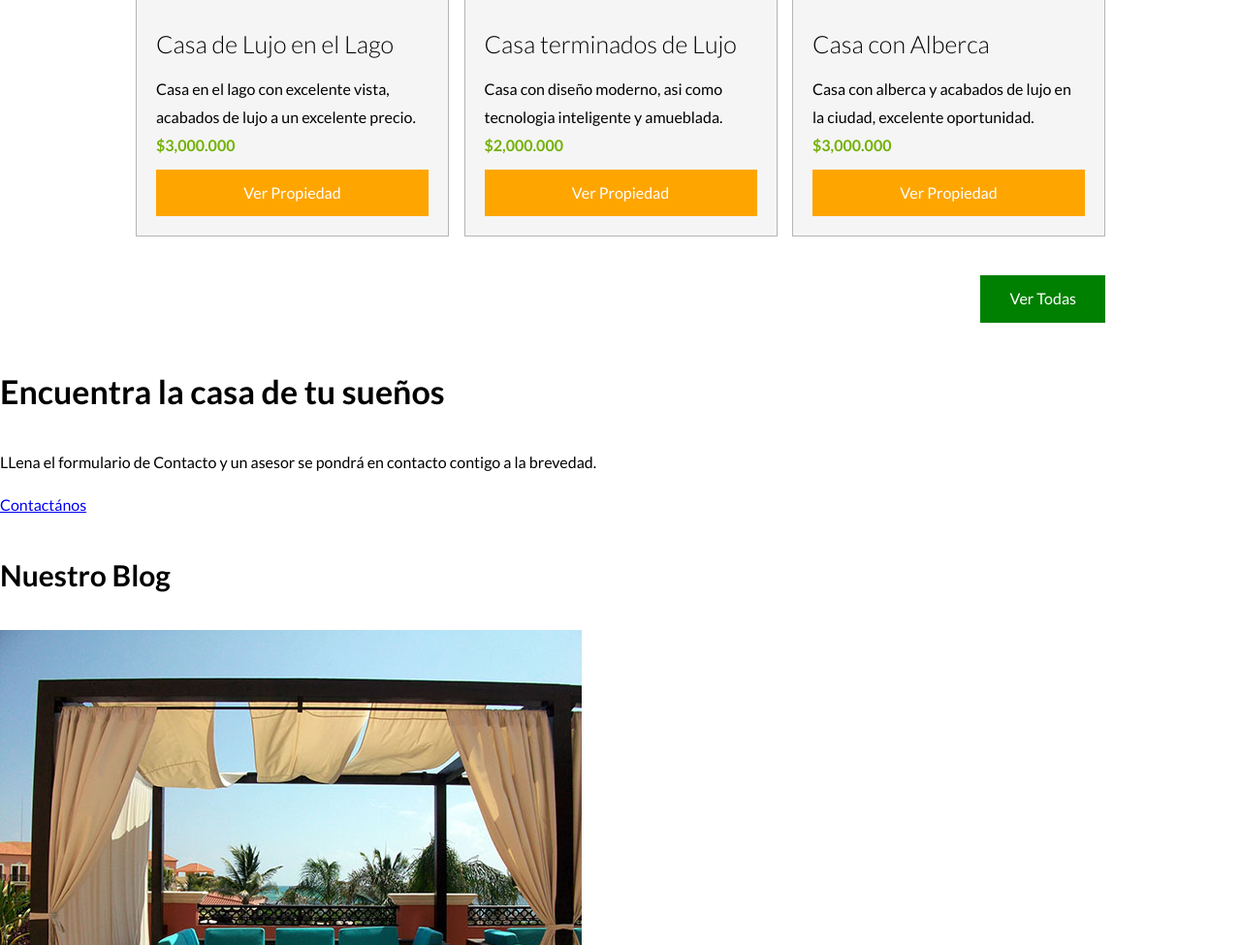
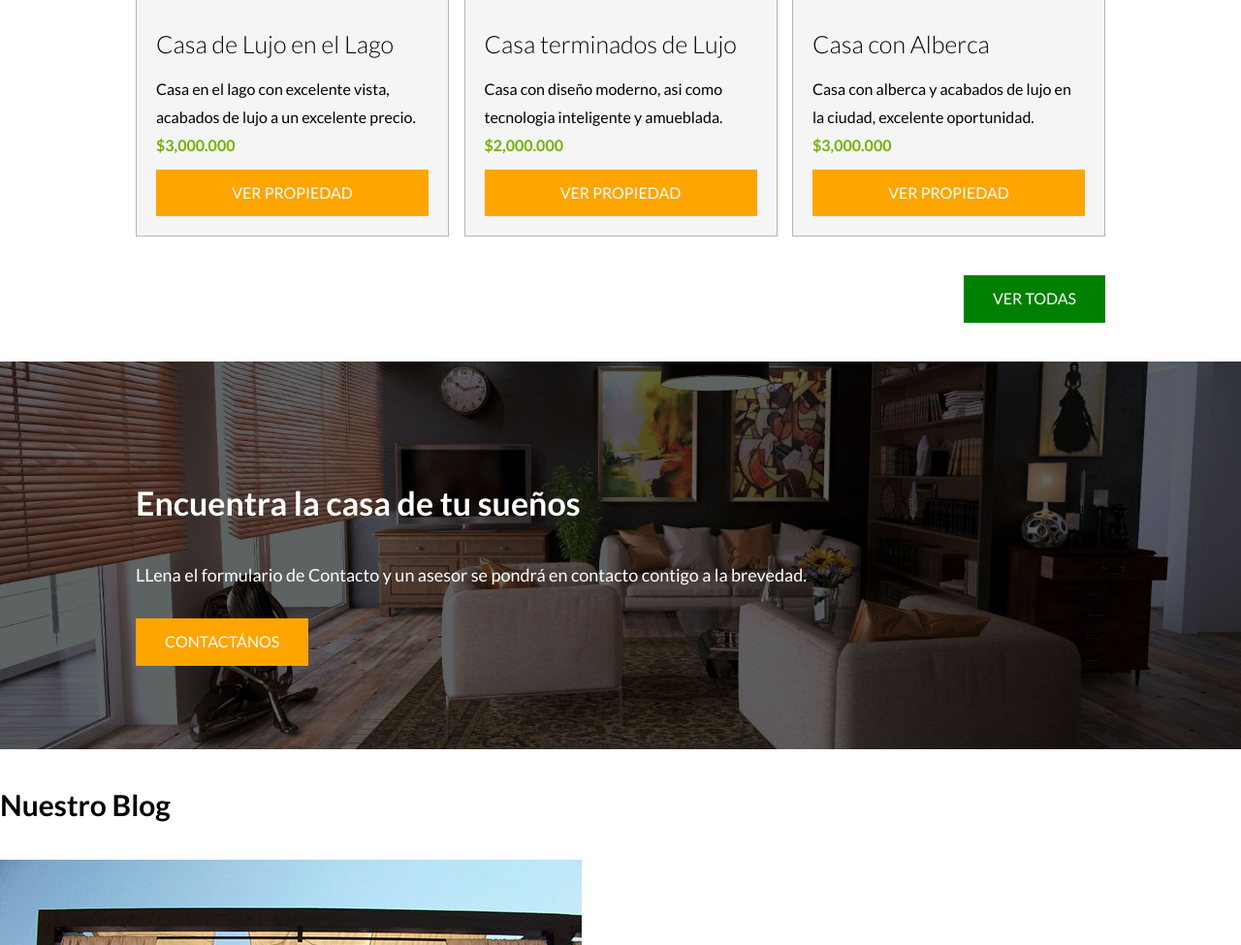
Before and after one commit to yamgit2018/bienesRAicesReload, a plain HTML site: page index.html in a window 1280 px wide. Shown: the part 1682-2657 px from the top of the page at 97% size. Drawn offline with Linux system fonts and the light colour scheme.

Commit message:
Terminamos la parte index contacto, aprendimos la flex=1, que equivale a flex grow, toma todo el espacio

```diff
--- a/css/style.css
+++ b/css/style.css
@@ -84,6 +84,7 @@ h4
     margin-top: 1rem;
     display: inline-block;
     text-align: center;
+    text-transform: uppercase;
 }
 
 .boton-verde
@@ -207,3 +208,26 @@ h4
     justify-content:flex-end;
     margin-top: 3rem;
 }
+
+/* Index Contacto */
+
+.imagen-contacto
+{
+    background-image: url(../img/encuentra.jpg);
+    background-position: center center;
+    background-size: cover;
+    height: 40rem;
+    display: flex;
+    align-items: center;
+}
+
+.contenido-contacto
+{
+    flex: 1;
+    color: white
+}
+
+.contenido-contacto p
+{
+    font-size: 1.8rem;
+}
--- a/index.html
+++ b/index.html
@@ -86,10 +86,12 @@
 
         </main>
 
-        <section>
-            <h2>Encuentra la casa de tu sueños</h2>
-            <p>LLena el formulario de Contacto y un asesor se pondrá en contacto contigo a la brevedad.</p>
-            <a href="contacto.html">Contactános</a>
+        <section class="imagen-contacto">
+            <div class="contenedor contenido-contacto">
+                <h2>Encuentra la casa de tu sueños</h2>
+                <p>LLena el formulario de Contacto y un asesor se pondrá en contacto contigo a la brevedad.</p>
+                <a class="boton boton-naranja" href="contacto.html">Contactános</a>
+            </div>
         </section>
 
         <section>
```
